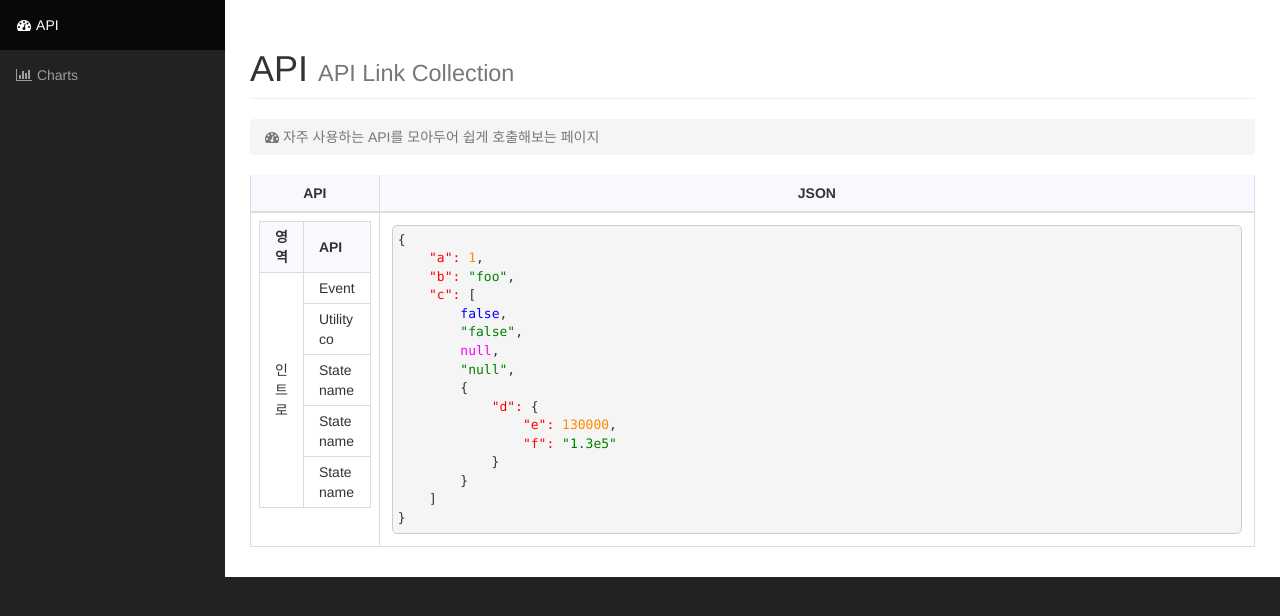
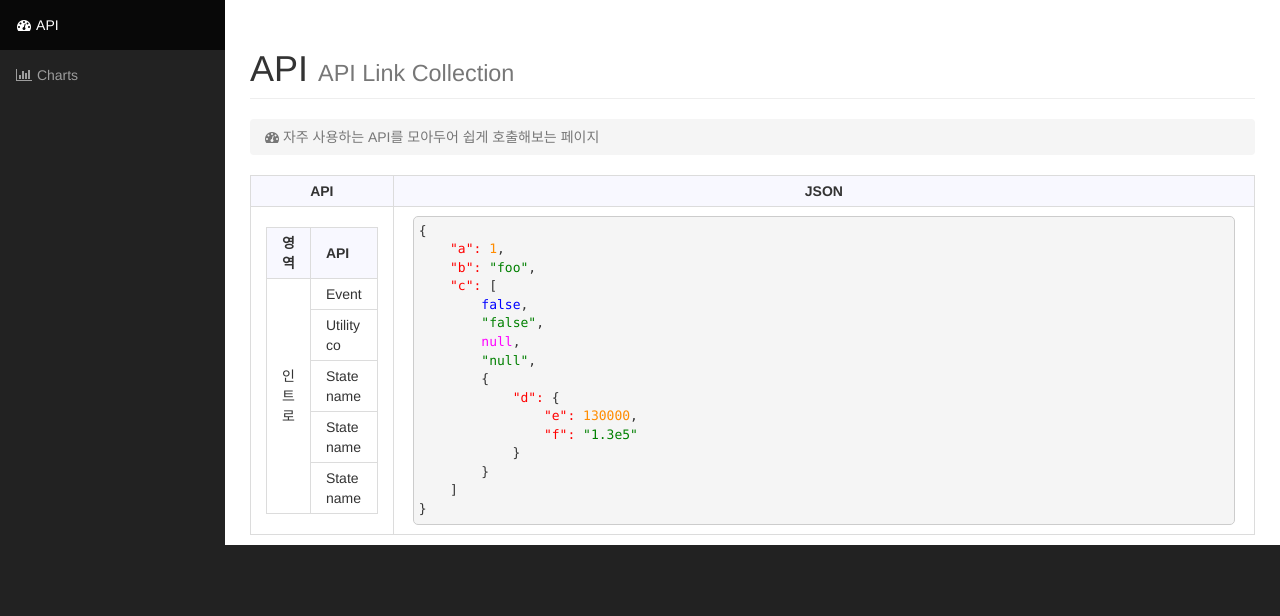
Before and after one commit to coolsharp/ProjDjango, a Django app: page / in a window 1280 px wide. Shown: the part 51-667 px from the top of the page. Run offline with Django 3.2, Linux system fonts and the light colour scheme; some libraries are stand-ins or nearby versions.

Commit message:
테이블 설정

```diff
--- a/blog/templates/startbootstrap-sb-admin-master/api.html
+++ b/blog/templates/startbootstrap-sb-admin-master/api.html
@@ -17,8 +17,8 @@
                 <i class="fa fa-dashboard"></i> 자주 사용하는 API를 모아두어 쉽게 호출해보는 페이지
             </li>
         </ol>
-        <table class="table" width="100%">
-            <thead class="thead-inverse">
+        <table width="100%">
+            <thead>
             <tr>
                 <th width="10%">
                     <center>
```
